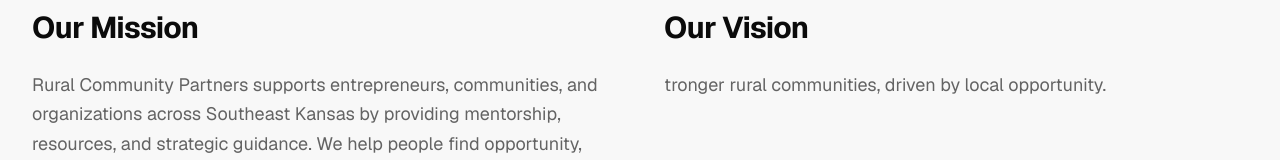
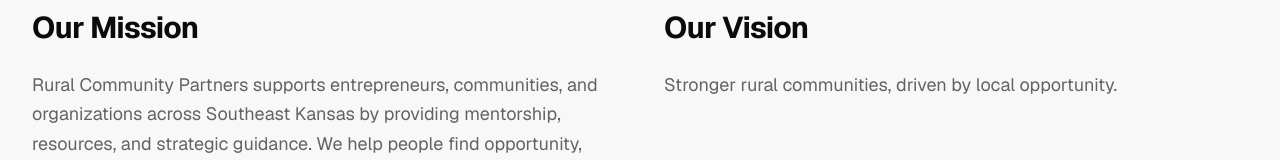
Before and after one commit to YouE168/Rural-Community-Partners-Intern, a Next.js app: page /about in a window 1280 px wide. Shown: the part 459-619 px from the top of the page. Built offline with nearby package versions, Linux system fonts and the light colour scheme.

Commit message:
added word on about page

```diff
--- a/app/about/page.tsx
+++ b/app/about/page.tsx
@@ -83,7 +83,7 @@ export default function AboutPage() {
                 Our Vision
               </h2>
               <p className="text-lg text-muted-foreground leading-relaxed mb-4">
-                tronger rural communities, driven by local opportunity.
+                Stronger rural communities, driven by local opportunity.
               </p>
               <p className="text-lg text-muted-foreground leading-relaxed"></p>
             </div>
```
